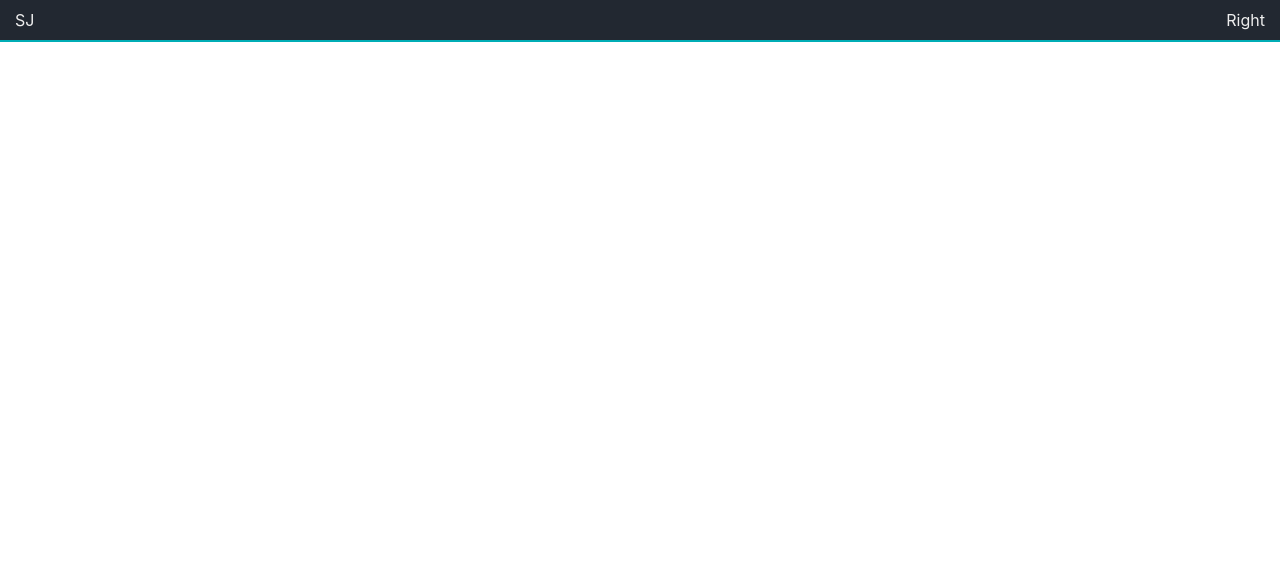
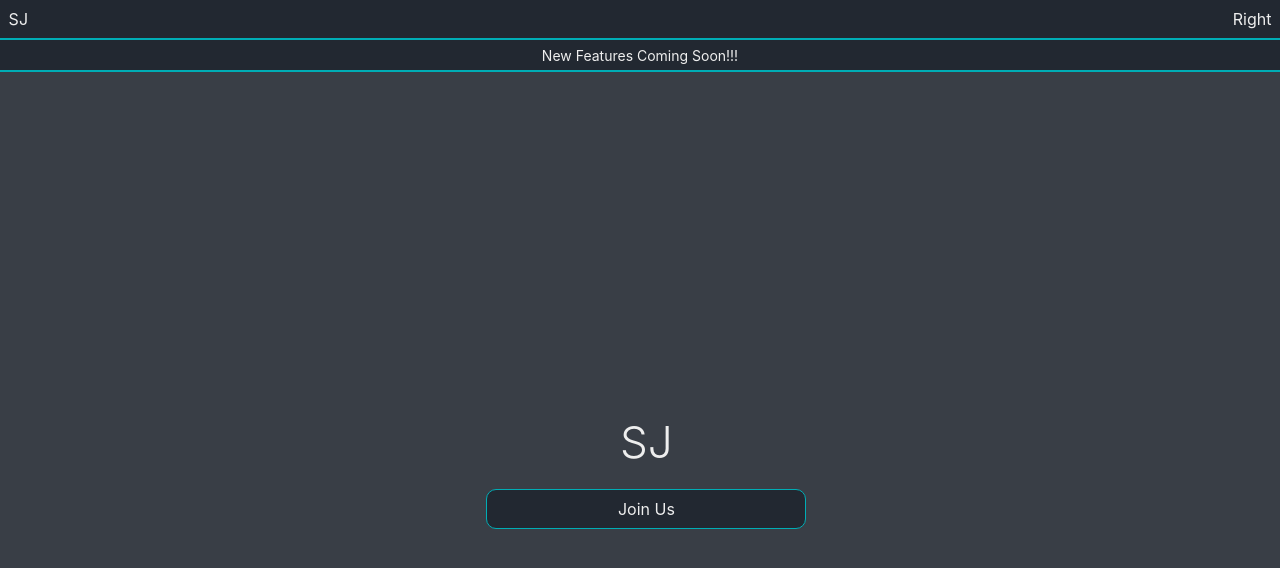
Before and after one commit to SalimAbdala27/SJ-Fitness, a React (Create React App) app in the folder sj-fitness/: page / in a window 1280 px wide. Shown: the top 568 px of the page. Built offline with nearby package versions, Linux system fonts and the light colour scheme.

Commit message:
landing page and structure

```diff
--- a/sj-fitness/src/App.jsx
+++ b/sj-fitness/src/App.jsx
@@ -1,10 +1,18 @@
 import './App.scss';
+import Featurebar from './components/Featurebar/Featurebar';
 import Navbar from './components/Navbar/Navbar';
+import LandingPage from './pages/LandingPage/LandingPage';
+
+// add react routing
 
 function App() {
   return (
     <div className="App">
+      <div className="App__top">
       <Navbar/>
+      <Featurebar/>
+      </div>
+      <LandingPage/>
     </div>
   );
 }
--- a/sj-fitness/src/App.scss
+++ b/sj-fitness/src/App.scss
@@ -1,4 +1,17 @@
+*{
+  margin: 0;
+  padding: 0;
+  box-sizing: border-box;
+}
+
 .App{
   width: 100vw;
   height: 100vh;
+  display: flex;
+  flex-direction: column;
+  &__top{
+    display: flex;
+    align-items: center;
+    flex-direction: column;
+  }
 }
--- /dev/null
+++ b/sj-fitness/src/components/Button/Button.jsx
@@ -0,0 +1,11 @@
+import React from 'react';
+import "./button.scss";
+
+const Button = (props) => {
+  const { label } = props;
+  return (
+    <div className='button'>{label}</div>
+  )
+}
+
+export default Button
--- /dev/null
+++ b/sj-fitness/src/components/Button/button.scss
@@ -0,0 +1,19 @@
+@import "../../assets/styles/styles.scss";
+
+.button{
+  display: flex;
+  align-items: center;
+  justify-content: center;
+  color: $tertiary;
+  border-radius: 10px;
+  height: 5vh;
+  width: 25vw;
+  background-color: $primary;
+  border: 1px solid $accent;
+}
+
+.button:hover{
+  color: $primary;
+  background-color: $accent;
+  border: 2px solid $tertiary;
+}
--- /dev/null
+++ b/sj-fitness/src/components/Featurebar/Featurebar.jsx
@@ -0,0 +1,10 @@
+import React from 'react';
+import "./featurebar.scss"
+
+const Featurebar = () => {
+  return (
+    <div className='featurebar'>New Features Coming Soon!!!</div>
+  )
+}
+
+export default Featurebar
--- /dev/null
+++ b/sj-fitness/src/components/Featurebar/featurebar.scss
@@ -0,0 +1,14 @@
+@import "../../assets/styles/styles.scss";
+
+.featurebar{
+  color: $tertiary;
+  background-color: $primary;
+  width: 101%;
+  height: 4vh;
+  display: flex;
+  border-bottom: 2px solid $accent;
+  display: flex;
+  align-items: center;
+  justify-content: center;
+  font-size: 14px;
+}
--- a/sj-fitness/src/components/Navbar/Navbar.jsx
+++ b/sj-fitness/src/components/Navbar/Navbar.jsx
@@ -1,6 +1,6 @@
 import React from 'react';
 import "./navbar.scss"
-
+// add icons to perfect it
 const Navbar = () => {
   return (
     <div className='navbar'>
--- a/sj-fitness/src/components/Navbar/navbar.scss
+++ b/sj-fitness/src/components/Navbar/navbar.scss
@@ -3,7 +3,7 @@
 .navbar{
   color: $tertiary;
   background-color: $primary;
-  width: 100%;
+  width: 101%;
   height: 5vh;
   display: flex;
   border-bottom: 2px solid $accent;
--- /dev/null
+++ b/sj-fitness/src/pages/LandingPage/LandingPage.jsx
@@ -0,0 +1,19 @@
+import React from 'react'
+import Button from '../../components/Button/Button'
+import "./landingPage.scss"
+
+
+// add particle background
+
+const LandingPage = () => {
+  return (
+    <div className='landingPage'>
+      <h1 className="landingPage__header">
+        SJ
+      </h1>
+      <Button label={"Join Us"}/>
+    </div>
+  )
+}
+
+export default LandingPage
--- /dev/null
+++ b/sj-fitness/src/pages/LandingPage/landingPage.scss
@@ -0,0 +1,19 @@
+@import "../../assets/styles/styles.scss";
+
+.landingPage{
+  display: flex;
+  align-items: center;
+  justify-content: center;
+  width: 101vw;
+  height: 102vh;
+  // adjust css if nesscary
+  background-color: $secondary;
+  color: $tertiary;
+  flex-direction: column;
+  &__header{
+    font-weight: 300;
+    font-size: 44px;
+    margin-bottom: 20px;
+    margin-top: 9vh;
+  }
+}
```
